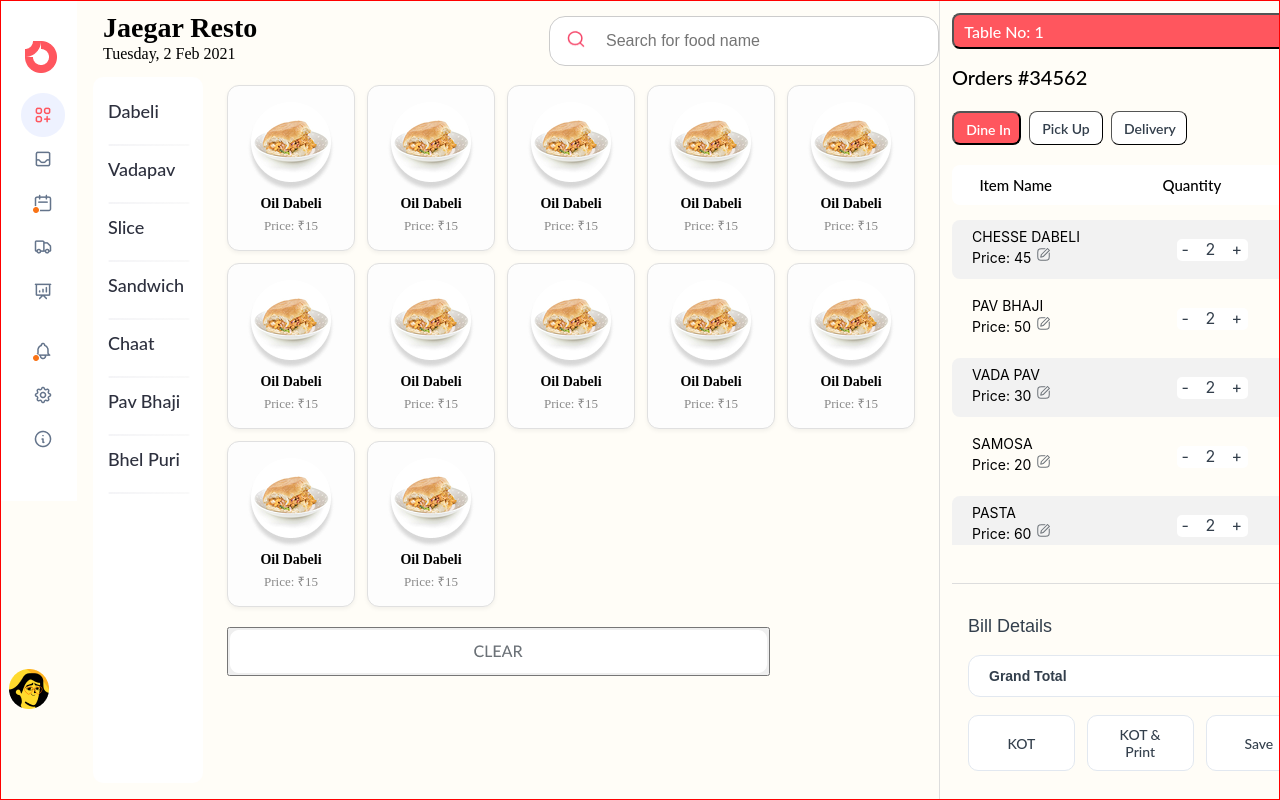
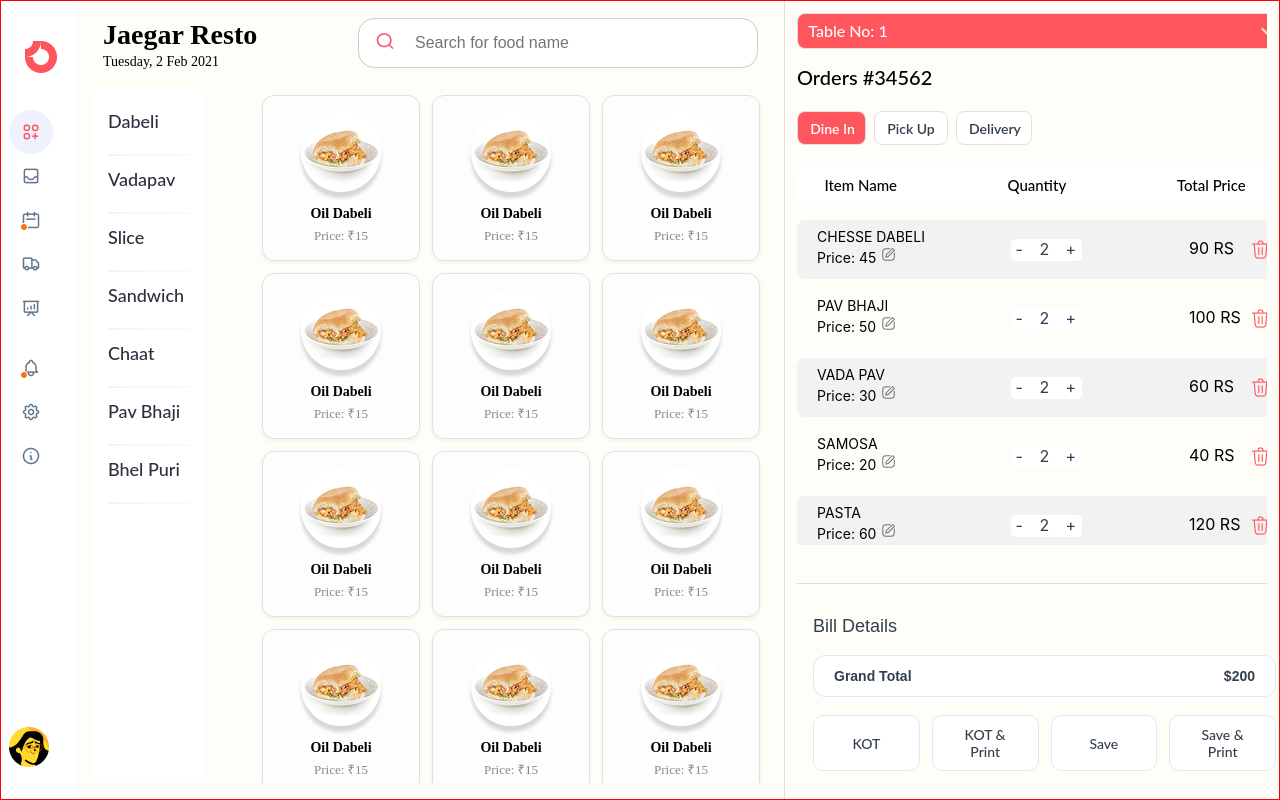
Before and after one commit to Mitanshu1805/DesignComponents, a React (Vite) app in the folder src/renderer/: page / in a window 1280 px wide. Built offline with nearby package versions, Linux system fonts and the light colour scheme.

Commit message:
29th April 2025

```diff
--- a/src/renderer/src/components/ItemList/index.tsx
+++ b/src/renderer/src/components/ItemList/index.tsx
@@ -13,6 +13,7 @@ const ItemList = () => {
   return (
     <div className="layout">
       <div className="mainContent">
+        <div className="contentWrapper">
           <div className="menuItemGrid">
             {items.map((item, index) => (
               <div className="menuItemCard" key={index}>
@@ -27,10 +28,10 @@ const ItemList = () => {
             ))}
           </div>
 
-        <button className="clearButtonWrapper">
+          <div className="clearButtonWrapper">
             <img src={ClearBtn} />
-          {/* <button className="clearButton">CLEAR</button> */}
-        </button>
+          </div>
+        </div>
       </div>
     </div>
   )
--- a/src/renderer/src/components/ItemList/style.css
+++ b/src/renderer/src/components/ItemList/style.css
@@ -1,6 +1,17 @@
 * {
   margin: 0;
   padding: 0;
+}
+
+.contentWrapper {
+  display: flex;
+  flex-direction: column;
+  justify-content: space-between;
+  height: 100%;
+}
+.layout {
+  display: flex;
+  height: 100vh; /* already you have it — good */
 }
 
 .categoryTab {
--- a/src/renderer/src/components/Layout/index.tsx
+++ b/src/renderer/src/components/Layout/index.tsx
@@ -7,13 +7,36 @@ import ItemList from '../ItemList'
 
 function Layout(): React.JSX.Element {
   return (
-    <div style={{ display: 'flex', height: '100vh', overflow: 'hidden', border: '1px solid red' }}>
+    <div
+      style={{
+        display: 'flex',
+        height: '100vh',
+        overflow: 'hidden',
+        border: '1px solid red'
+      }}
+    >
       <Sidebar />
 
-      <div style={{ display: 'flex', flex: 1, overflow: 'hidden', height: '100%' }}>
+      {/* Main content container with horizontal scroll fallback */}
+      <div
+        style={{
+          display: 'flex',
+          flex: 1,
+          overflowX: 'auto',
+          height: '100%'
+        }}
+      >
         {/* Left: Title + Category + Items */}
-        <div style={{ display: 'flex', flexDirection: 'column', flex: 1.4, height: '100%' }}>
-          <div style={{ height: '60px', flexShrink: 0 }}>
+        <div
+          style={{
+            display: 'flex',
+            flexDirection: 'column',
+            flex: '1 1 0%',
+            height: '100%',
+            minWidth: '0' // Important to allow flex shrinking
+          }}
+        >
+          <div style={{ height: '70px', flexShrink: 0, minWidth: 0, overflow: 'hidden' }}>
             <Title />
           </div>
 
@@ -23,37 +46,35 @@ function Layout(): React.JSX.Element {
               flex: 1,
               overflow: 'hidden',
               gap: '16px',
-              padding: '16px'
+              padding: '16px',
+              minWidth: 0 // prevents overflow due to flex children
             }}
           >
+            {/* Category List */}
             <div
               style={{
-                // width: '145px',
-                // minWidth: '140px',
-                // background: '#f1f1f1',
                 borderRadius: '10px',
-                // padding: '8px',
+                height: '100%',
                 overflowY: 'auto',
-                flexShrink: 0
-                // height: '100%'
+                flexShrink: 0,
+                width: '145px', // fixed width
+                minWidth: '120px'
               }}
             >
-              <div>
-                <CategoryList />
-              </div>
+              <CategoryList />
             </div>
 
+            {/* Item List */}
             <div
               style={{
                 flex: 1,
                 display: 'flex',
                 flexDirection: 'column',
-                overflow: 'hidden'
+                overflow: 'hidden',
+                minWidth: 0
               }}
             >
-              <div style={{ flex: 1 }}>
-                <ItemList />
-              </div>
+              <ItemList />
             </div>
           </div>
         </div>
@@ -61,13 +82,15 @@ function Layout(): React.JSX.Element {
         {/* Right: Orders + BillDetails */}
         <div
           style={{
-            flex: 0.8,
+            flex: '0 1 495px',
+            // minWidth: '280px',
+            minWidth: '495px',
+            maxWidth: '650px',
             display: 'flex',
             flexDirection: 'column',
-
             padding: '12px',
-            borderLeft: '1px solid #ddd'
-            // overflow: 'hidden'
+            borderLeft: '1px solid #ddd',
+            overflow: 'hidden'
           }}
         >
           <div
@@ -76,14 +99,19 @@ function Layout(): React.JSX.Element {
               overflowY: 'auto',
               borderBottom: '1px solid #ddd',
               paddingBottom: '12px',
-              paddingRight: '16px'
-              // background: '#f9f9f9'
+              paddingRight: '16px',
+              minHeight: 0 // ensure proper vertical overflow
             }}
           >
             <Orders />
           </div>
 
-          <div style={{ flexShrink: 0, paddingTop: '16px' }}>
+          <div
+            style={{
+              flexShrink: 0,
+              paddingTop: '16px'
+            }}
+          >
             <BillDetails />
           </div>
         </div>
@@ -91,4 +119,5 @@ function Layout(): React.JSX.Element {
     </div>
   )
 }
+
 export default Layout
--- a/src/renderer/src/components/Orders/style.css
+++ b/src/renderer/src/components/Orders/style.css
@@ -13,6 +13,7 @@
   height: 36px;
   display: flex;
   justify-content: space-between;
+  border: 1px solid #e0e0e0;
 
   border-radius: 8px;
   padding-top: 6px;
@@ -37,6 +38,7 @@
   width: 495px;
   height: 657px;
   display: flex;
+
   gap: 20px;
   overflow: hidden;
 }
@@ -78,6 +80,7 @@
   height: 34px;
   gap: 10px;
   border-radius: 8px;
+  border: 1px solid #e0e0e0;
   padding-top: 7px;
   padding-right: 12px;
   padding-bottom: 7px;
@@ -85,6 +88,9 @@
   background-color: #ff565e;
   cursor: pointer;
 }
+/* .dineIn:hover {
+  background-color: #f1f5f9;
+} */
 .dineInValue {
   width: 45px;
   height: 20px;
@@ -95,11 +101,20 @@
   letter-spacing: 0%;
   color: #ffffff;
 }
+.dineIn:hover {
+  background-color: #f1f5f9;
+}
+
+.dineIn:hover .dineInValue {
+  color: #ff565e;
+}
+
 .pickUp {
   width: 72;
   height: 34;
   gap: 10px;
   border-width: 1px;
+  border: 1px solid #e0e0e0;
   border-radius: 8px;
   padding-top: 7px;
   padding-right: 12px;
@@ -107,6 +122,9 @@
   padding-left: 12px;
   background-color: #ffffff;
   cursor: pointer;
+}
+.pickUp:hover {
+  background-color: #f1f5f9;
 }
 .pickUpValue {
   width: 48px;
@@ -123,6 +141,7 @@
   height: 34px;
   gap: 10px;
   border-width: 1px;
+  border: 1px solid #e0e0e0;
   border-radius: 8px;
   padding-top: 7px;
   padding-right: 12px;
@@ -130,6 +149,9 @@
   padding-left: 12px;
   background-color: #ffffff;
   cursor: pointer;
+}
+.delivery:hover {
+  background-color: #f1f5f9;
 }
 .deliveryValue {
   width: 52px;
@@ -317,7 +339,8 @@
 }
 
 .totalPrice {
-  width: 113px;
+  padding-left: 52px;
+  width: 135px;
   height: 23px;
   gap: 3px;
   display: flex;
--- a/src/renderer/src/components/Sidebar/index.tsx
+++ b/src/renderer/src/components/Sidebar/index.tsx
@@ -16,50 +16,40 @@ const Sidebar = () => {
     <div className="sidebar">
       <div className="topLogo">
         <img src={Top} />
-        {/* <div className="logo"></div> */}
       </div>
       <div className="contentIcons">
         <div className="topIcons">
-          <div className="icon">
+          <button className="icon">
             <img src={Nav1} />
-            {/* <div className="iconImage"></div> */}
-          </div>
-          <div className="icon">
+          </button>
+          <button className="icon">
             <img src={Nav2} />
-            {/* <div className="iconImage"></div> */}
-          </div>
-          <div className="icon">
+          </button>
+          <button className="icon">
             <img src={Nav3} />
-            {/* <div className="iconImage"></div> */}
-          </div>
-          <div className="icon">
+          </button>
+          <button className="icon">
             <img src={Nav4} />
-            {/* <div className="iconImage"></div> */}
-          </div>
-          <div className="icon">
+          </button>
+          <button className="icon">
             <img src={Nav5} />
-            {/* <div className="iconImage"></div> */}
-          </div>
+          </button>
         </div>
         <div className="bottomIcons">
-          <div className="icon">
+          <button className="icon">
             <img src={Nav6} />
-            {/* <div className="iconImage"></div> */}
-          </div>
-          <div className="icon">
+          </button>
+          <button className="icon">
             <img src={Nav7} />
-            {/* <div className="iconImage"></div> */}
-          </div>
-          <div className="icon">
+          </button>
+          <button className="icon">
             <img src={Nav8} />
-            {/* <div className="iconImage"></div> */}
-          </div>
+          </button>
         </div>
       </div>
 
       <div className="footerIcon">
         <img src={Inner} />
-        {/* <div className="footerIconImage"></div> */}
       </div>
     </div>
   )
--- a/src/renderer/src/components/Sidebar/style.css
+++ b/src/renderer/src/components/Sidebar/style.css
@@ -2,6 +2,7 @@
 body,
 html,
 #root {
+  height: 100%;
   margin: 0;
   padding: 0;
 }
@@ -9,11 +10,13 @@ html,
 .sidebar {
   width: 76px;
   /* height: 982px; */
-  height: 500px;
+  height: 100%;
   border: 1px;
   gap: 24px;
   background-color: #ffffff;
-
+  display: flex;
+  flex-direction: column;
+  justify-content: space-between;
   /* background-color: #ffffff;
   display: flex;
   flex-direction: column;
@@ -83,15 +86,34 @@ html,
   padding-right: 8px;
   padding-left: 8px;
 }
+
+.icon {
+  width: 44px;
+  height: 44px;
+  border-radius: 99px;
+  padding: 12px;
+  border: none;
+  background: transparent;
+  cursor: pointer;
+  display: flex;
+  justify-content: center;
+  align-items: center;
+  transition: background-color 0.2s ease;
+}
+
+.icon:hover {
+  background-color: #f0f0f0; /* subtle hover effect */
+}
+
 /* Individual icon wrapper */
-.icon {
+/* .icon {
   width: 44px;
   height: 44px;
   gap: 12px;
   border-radius: 99px;
-  padding: 12px;
+  padding: 12px; */
 
-  /* width: 44px;
+/* width: 44px;
   height: 44px;
   border-radius: 50%;
   display: flex;
@@ -99,7 +121,7 @@ html,
   align-items: center;
   transition: background-color 0.2s ease;
   cursor: pointer; */
-}
+/* } */
 
 /* Icon image placeholder */
 .iconImage {
--- a/src/renderer/src/components/Title/style.css
+++ b/src/renderer/src/components/Title/style.css
@@ -1,19 +1,24 @@
 .title {
-  width: 862px;
+  box-sizing: border-box;
+  width: 100%;
+  max-width: 100%;
   height: 65px;
-  /* position: absolute; */
-  top: 40px;
-  left: 101px;
   display: flex;
   justify-content: space-between;
   align-items: center;
-  padding-left: 26px;
-  padding-top: 14px;
+  padding: 14px 26px;
+  box-sizing: border-box;
+  gap: 16px;
+  flex-wrap: wrap; /* Helps wrap on smaller screens */
 }
 
-.titleHeading {
+/* .titleHeading {
   width: 164px;
   height: 65px;
+} */
+.titleHeading {
+  display: flex;
+  flex-direction: column;
 }
 
 .headingName {
@@ -26,7 +31,7 @@
   letter-spacing: 0%;
 }
 
-.titleDate {
+/* .titleDate {
   width: 137px;
   height: 22px;
   position: absolute;
@@ -36,18 +41,36 @@
   font-size: 16px;
   line-height: 140%;
   letter-spacing: 0%;
+} */
+.titleDate {
+  position: static; /* Let it flow naturally */
+  font-size: 14px;
 }
-.searchbar {
+
+/* .searchbar {
   width: 390px;
   height: 50px;
   gap: 10px;
   border-width: 1px;
-  border-style: solid; /* <-- Add this */
-  border-color: #ccc; /* <-- And this (light grey, or any color you want) */
+  border-style: solid;
+  border-color: #ccc;
   border-radius: 16px;
   padding: 12px 16px;
   display: flex;
   align-items: center;
+  background-color: white;
+} */
+.searchbar {
+  flex: 1;
+  min-width: 200px;
+  max-width: 400px;
+  height: 50px;
+  display: flex;
+  align-items: center;
+  gap: 10px;
+  border: 1px solid #ccc;
+  border-radius: 16px;
+  padding: 12px 16px;
   background-color: white;
 }
 
@@ -64,7 +87,7 @@
   align-items: center; /* Optional, for vertical centering */
 }
 
-.searchInput {
+/* .searchInput {
   width: 100%;
   height: 100%;
   border: none;
@@ -73,4 +96,14 @@
   font-family: Barlow, sans-serif;
   padding-left: 10px;
   color: #333;
+} */
+.searchInput {
+  flex: 1;
+  height: 100%;
+  border: none;
+  outline: none;
+  font-size: 16px;
+  font-family: Barlow, sans-serif;
+  padding-left: 10px;
+  color: #333;
 }
```
Also changed, not shown: 1 other file (tests, documents, lock files or other folders). Lines whose indentation alone changed are shown as unchanged.
